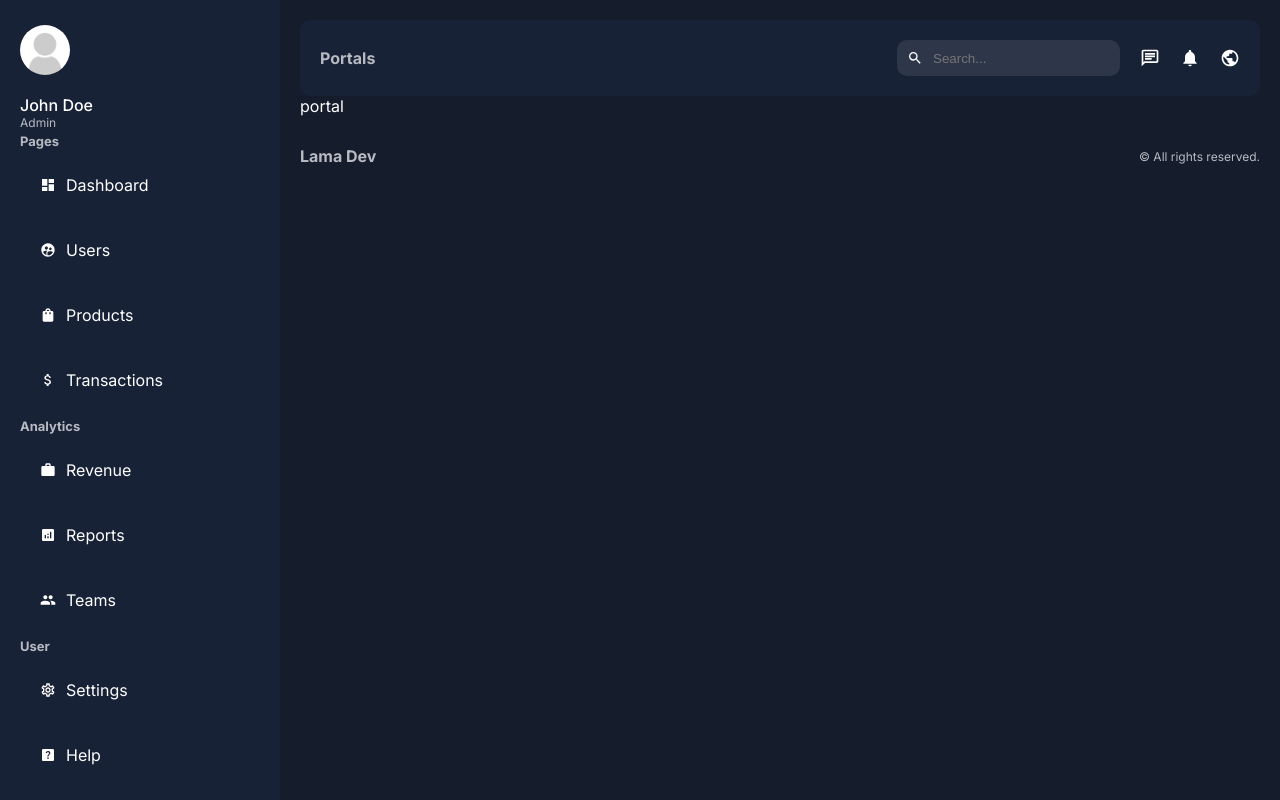
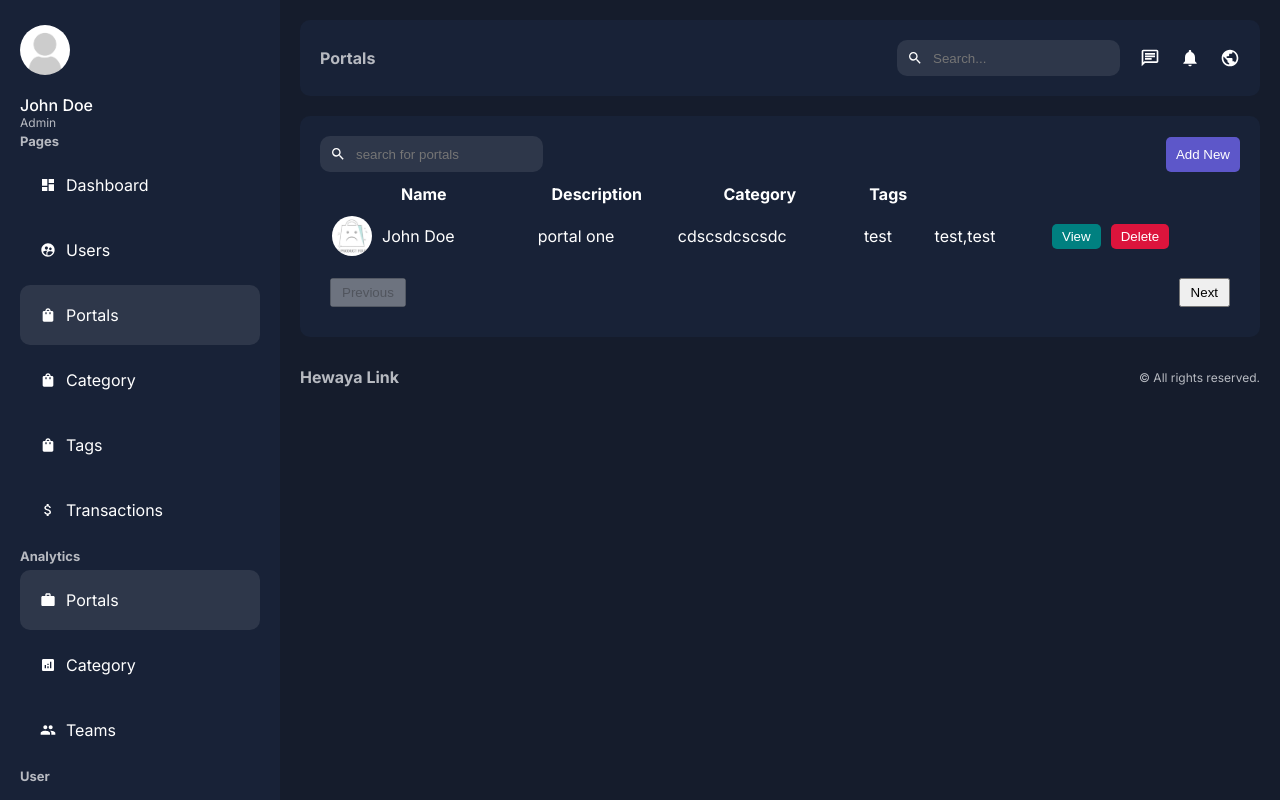
Before and after one commit to EntisarOsiami/Hewaya_Link, a Next.js app in the folder Hewaya_Link_Admin/: page /dashboard/portals in a window 1280 px wide. Shown: the top 800 px of the page. Built offline with nearby package versions, Linux system fonts and the light colour scheme.

Commit message:
add and update design

```diff
--- a/Hewaya_Link_Admin/app/dashboard/portals/page.jsx
+++ b/Hewaya_Link_Admin/app/dashboard/portals/page.jsx
@@ -1,8 +1,65 @@
 import React from 'react';
+import Image from "next/image";
+import Pagination from "@/app/ui/dashboard/pagination/pagination";
+import Search from "@/app/ui/dashboard/search/search";
+import styles from "../../ui/dashboard/portals/portals.module.css";
+import Link from 'next/link';
 
 const PortalPage = () => {
   return (
-    <div>portal</div>
+    <div className={styles.container}>
+      <div className={styles.top}>
+        <Search placeholder="search for portals"/>
+        <Link href="/dashboard/portals/add">
+           <button className={styles.addButton}>Add New</button>
+        </Link>
+      </div>
+      <table className={styles.table}>
+        <thead>
+          <tr>
+            <th>Name</th>
+            <th>Description</th>
+            <th>Category</th>
+            <th>Tags</th>
+          </tr>
+        </thead>
+        <tbody>
+          <tr>
+            <td>
+              <div className={styles.portal}>
+                <Image
+                  src="/noproduct.jpg"
+                  width={40}
+                  height={40}
+                  className={styles.portalImage}
+                />
+                <span className={styles.name}>John Doe</span>
+              </div>
+            </td>
+
+            <td>
+              portal one
+            </td>
+            <td>cdscsdcscsdc</td>
+            <td>test</td>
+            <td>test,test</td>
+            <td>
+              <div className={styles.buttons}>
+              <Link href="/dasboard/users/test">
+                <button className={`${styles.button} ${styles.view}`}>
+                  View
+                </button>
+              </Link>
+              <button className={`${styles.button} ${styles.delete}`}>
+                  Delete
+                </button>
+              </div>
+            </td>
+          </tr>
+        </tbody>
+      </table>
+      <Pagination count={10} />
+    </div>
   );
 };
 
--- a/Hewaya_Link_Admin/app/dashboard/users/page.jsx
+++ b/Hewaya_Link_Admin/app/dashboard/users/page.jsx
@@ -49,7 +49,7 @@ const UsersPage = () => {
             <td>active</td>
             <td>
               <div className={styles.buttons}>
-              <Link href="/">
+              <Link href="/dashboard/users/test">
                 <button className={`${styles.button} ${styles.view}`}>
                   View
                 </button>
--- a/Hewaya_Link_Admin/app/ui/dashboard/footer/footer.jsx
+++ b/Hewaya_Link_Admin/app/ui/dashboard/footer/footer.jsx
@@ -3,7 +3,7 @@ import styles from "./footer.module.css";
 const Footer = () => {
   return (
     <div className={styles.container}>
-      <div className={styles.logo}>Lama Dev</div>
+      <div className={styles.logo}>Hewaya Link</div>
       <div className={styles.text}>© All rights reserved.</div>
     </div>
   );
--- /dev/null
+++ b/Hewaya_Link_Admin/app/ui/dashboard/portals/addPortal/addPortal.module.css
@@ -0,0 +1,41 @@
+.container {
+  background-color: var(--bgSoft);
+  padding: 20px;
+  border-radius: 10px;
+  margin-top: 20px;
+}
+
+.form {
+  display: flex;
+  flex-wrap: wrap;
+  justify-content: space-between;
+}
+
+.form input,
+.form textarea,
+.form select {
+  padding: 30px;
+  background-color: var(--bg);
+  color: var(--text);
+  border: 2px solid #2e374a;
+  border-radius: 5px;
+  margin-bottom: 30px;
+}
+
+.form input, .form select {
+  width: 45%;
+}
+
+.form textarea{
+  width: 100%;
+}
+
+.form button{
+  width: 100%;
+  padding: 30px;
+  background-color: teal;
+  color: var(--text);
+  border: none;
+  border-radius: 5px;
+  cursor: pointer;
+}
--- /dev/null
+++ b/Hewaya_Link_Admin/app/ui/dashboard/portals/portals.module.css
@@ -0,0 +1,62 @@
+.container{
+    background-color: var(--bgSoft);
+    padding: 20px;
+    border-radius: 10px;
+    margin-top: 20px;
+  }
+
+  .top{
+    display: flex;
+    align-items: center;
+    justify-content: space-between;
+  }
+
+  .addButton{
+    padding: 10px;
+    background-color: #5d57c9;
+    color: var(--text);
+    border: none;
+    border-radius: 5px;
+    cursor: pointer;
+  }
+
+  .table{
+    margin-top: 10px;
+    width: 100%;
+  }
+
+  .table td{
+    padding: 10px;
+  }
+
+  .portal{
+    display: flex;
+    align-items: center;
+    gap: 10px;
+  }
+
+  .portalImage{
+    border-radius: 50%;
+    object-fit: cover;
+  }
+
+  .buttons{
+    display: flex;
+    gap: 10px;
+  }
+
+  .button{
+    padding: 5px 10px;
+    border-radius: 5px;
+    color: var(--text);
+    border: none;
+    cursor: pointer;
+  }
+
+  .view{
+    background-color: teal;
+  }
+
+  .delete{
+    background-color: crimson;
+  }
--- a/Hewaya_Link_Admin/app/ui/dashboard/sidebar/sidebar.jsx
+++ b/Hewaya_Link_Admin/app/ui/dashboard/sidebar/sidebar.jsx
@@ -20,8 +20,18 @@ const menuItems = [
         icon: <MdSupervisedUserCircle />,
       },
       {
-        title: "Products",
-        path: "/dashboard/products",
+        title: "Portals",
+        path: "/dashboard/portals",
+        icon: <MdShoppingBag />,
+      },
+      {
+        title: "Category",
+        path: "/dashboard/category",
+        icon: <MdShoppingBag />,
+      },
+      {
+        title: "Tags",
+        path: "/dashboard/tags",
         icon: <MdShoppingBag />,
       },
       {
@@ -35,13 +45,13 @@ const menuItems = [
     title: "Analytics",
     list: [
       {
-        title: "Revenue",
-        path: "/dashboard/revenue",
+        title: "Portals",
+        path: "/dashboard/portals",
         icon: <MdWork />,
       },
       {
-        title: "Reports",
-        path: "/dashboard/reports",
+        title: "Category",
+        path: "/dashboard/Category",
         icon: <MdAnalytics />,
       },
       {
```
Also changed, not shown: Hewaya_Link_Admin/app/dashboard/portals/add/page.jsx (added, +26 -0 lines), Hewaya_Link_Admin/app/dashboard/users/[id]/page.jsx (added, +46 -0 lines), Hewaya_Link_Admin/app/dashboard/users/add/page.jsx (added, +31 -0 lines).
